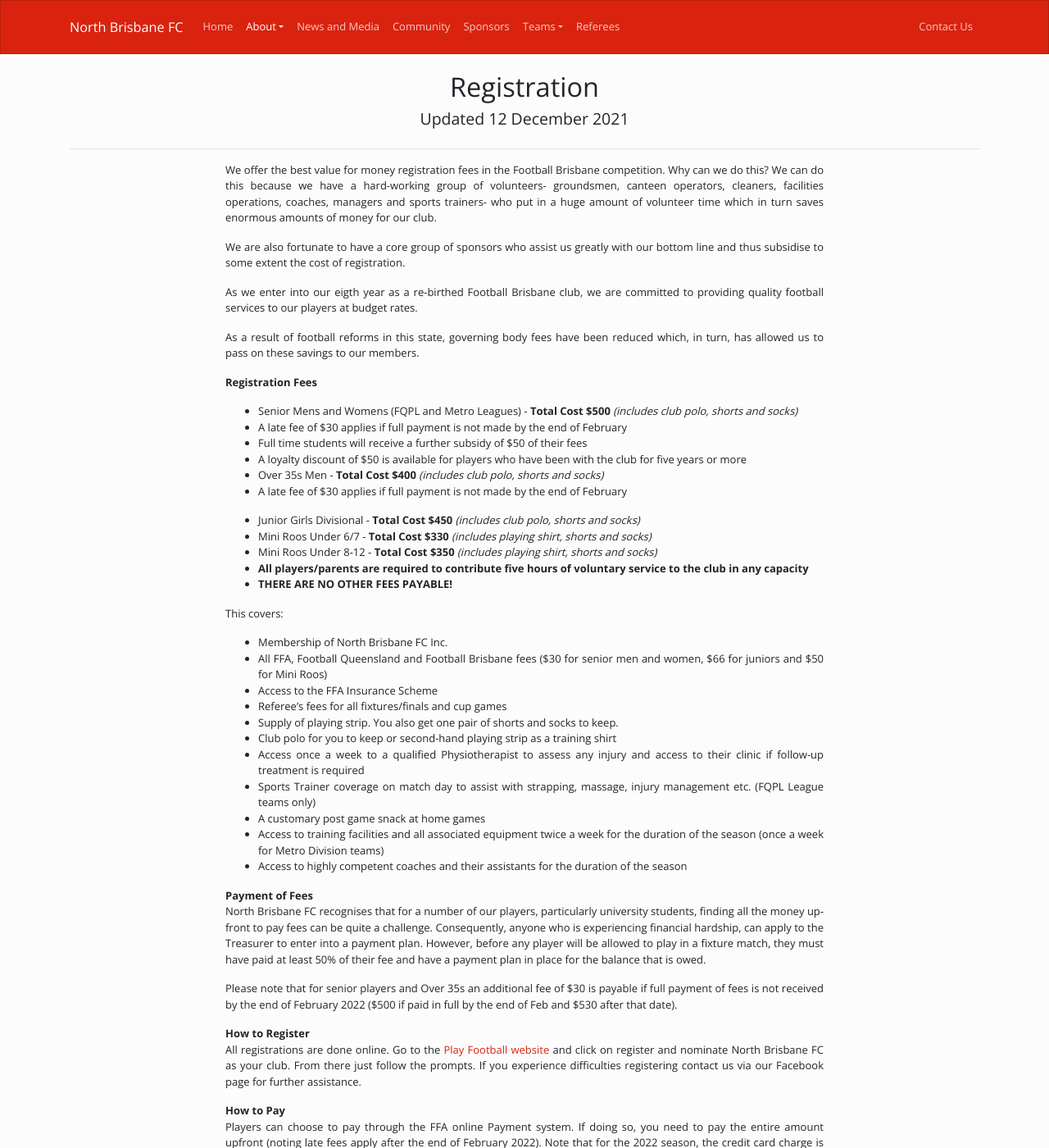
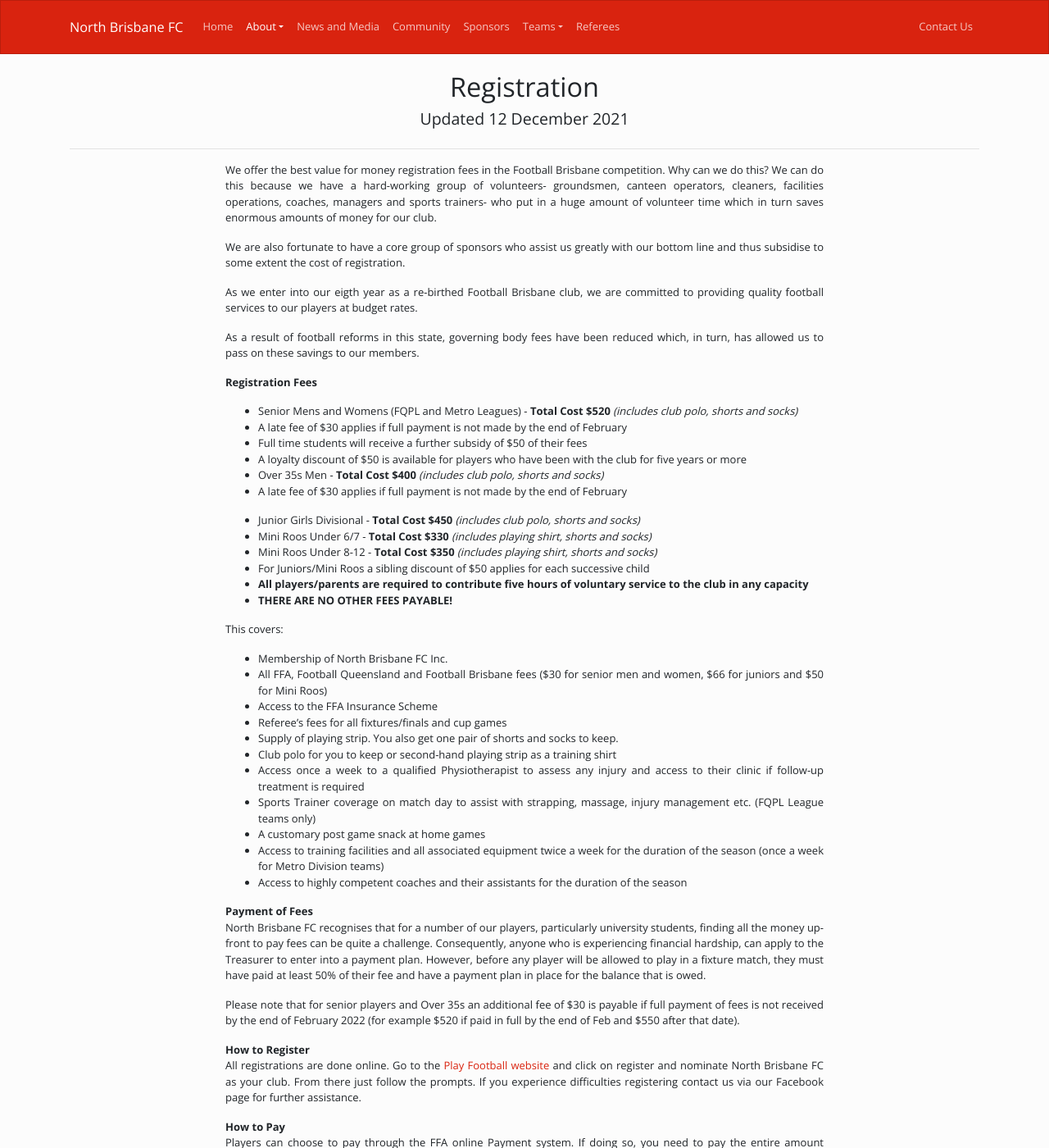
Before and after one commit to technicalnbfc/technicalnbfc.github.io, a Jekyll site: the page built from about/registration.md, in a window 1280 px wide and 1400 px high. Shown: the whole window at 82% size. Built offline with Jekyll 4.4.1, drawn with Linux system fonts in a browser that asks for light colours; nearby versions of some CDN libraries.

Commit message:
Further changes to pricing for senior mens

```diff
--- a/about/registration.md
+++ b/about/registration.md
@@ -24,7 +24,7 @@ As we enter into our eigth year as a re-birthed Football Brisbane club, we are c
 As a result of football reforms in this state, governing body fees have been reduced which, in turn, has allowed us to pass on these savings to our members.
 
 __Registration Fees__
-* Senior Mens and Womens (FQPL and Metro Leagues) - __Total Cost $500__ *(includes club polo, shorts and socks)*
+* Senior Mens and Womens (FQPL and Metro Leagues) - __Total Cost $520__ *(includes club polo, shorts and socks)*
 * A late fee of $30 applies if full payment is not made by the end of February
 * Full time students will receive a further subsidy of $50 of their fees
 * A loyalty discount of $50 is available for players who have been with the club for five years or more
@@ -34,6 +34,7 @@ __Registration Fees__
 * Junior Girls Divisional - __Total Cost $450__ *(includes club polo, shorts and socks)*
 * Mini Roos Under 6/7 - __Total Cost $330__ *(includes playing shirt, shorts and socks)*
 * Mini Roos Under 8-12 - __Total Cost $350__ *(includes playing shirt, shorts and socks)*
+* For Juniors/Mini Roos a sibling discount of $50 applies for each successive child
 * __All players/parents are required to contribute five hours of voluntary service to the club in any capacity__
 * __THERE ARE NO OTHER FEES PAYABLE!__
 
@@ -54,7 +55,7 @@ This covers:
 __Payment of Fees__
 North Brisbane FC recognises that for a number of our players, particularly university students, finding all the money up-front to pay fees can be quite a challenge. Consequently, anyone who is experiencing financial hardship, can apply to the Treasurer to enter into a payment plan. However, before any player will be allowed to play in a fixture match, they must have paid at least 50% of their fee and have a payment plan in place for the balance that is owed.
 
-Please note that for senior players and Over 35s an additional fee of $30 is payable if full payment of fees is not received by the end of February 2022 ($500 if paid in full by the end of Feb and $530 after that date).
+Please note that for senior players and Over 35s an additional fee of $30 is payable if full payment of fees is not received by the end of February 2022 (for example $520 if paid in full by the end of Feb and $550 after that date).
 
 __How to Register__
 All registrations are done online. Go to the [Play Football website](https://www.playfootball.com.au) and click on register and nominate North Brisbane FC as your club. From there just follow the prompts. If you experience difficulties registering contact us via our Facebook page for further assistance.
```
